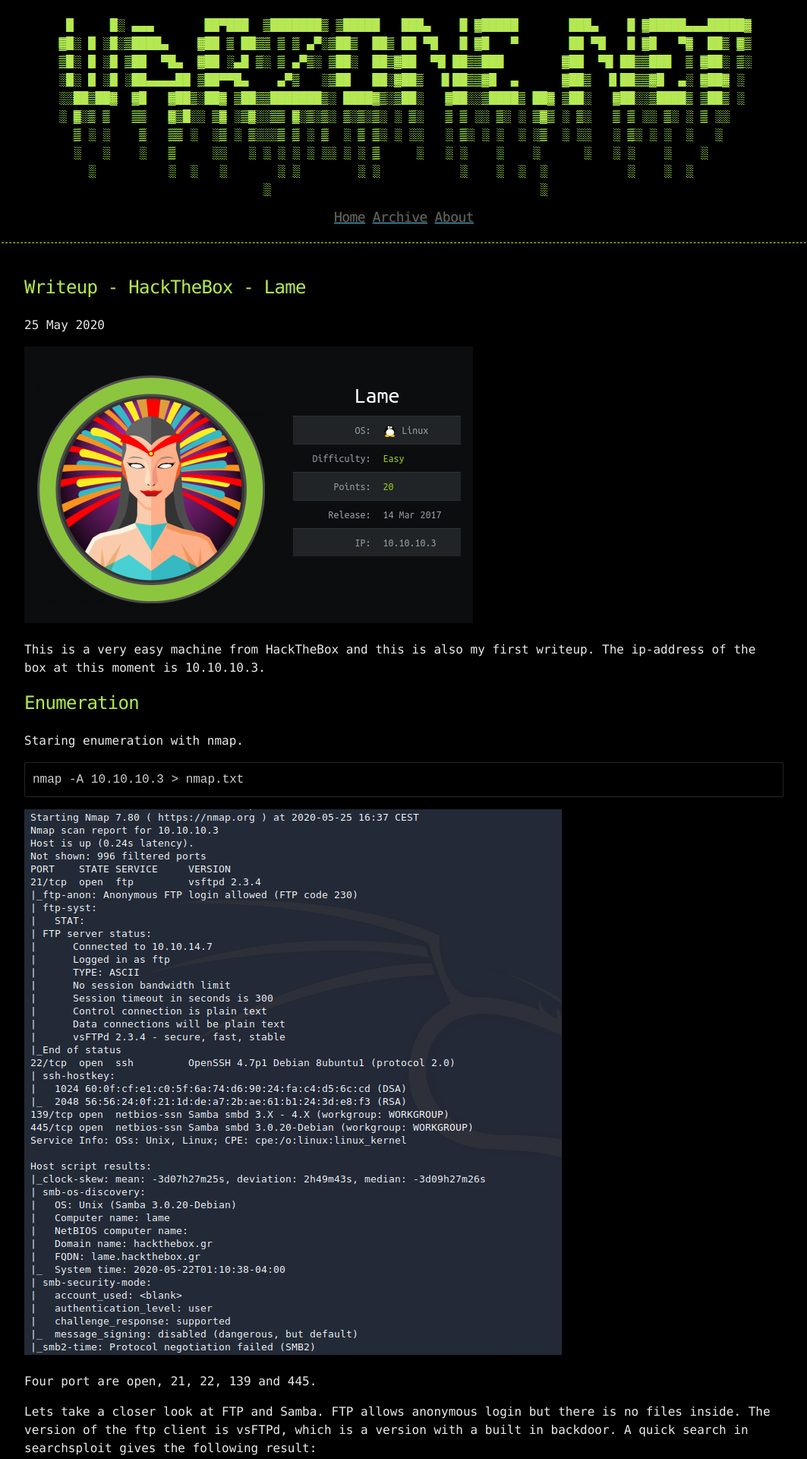
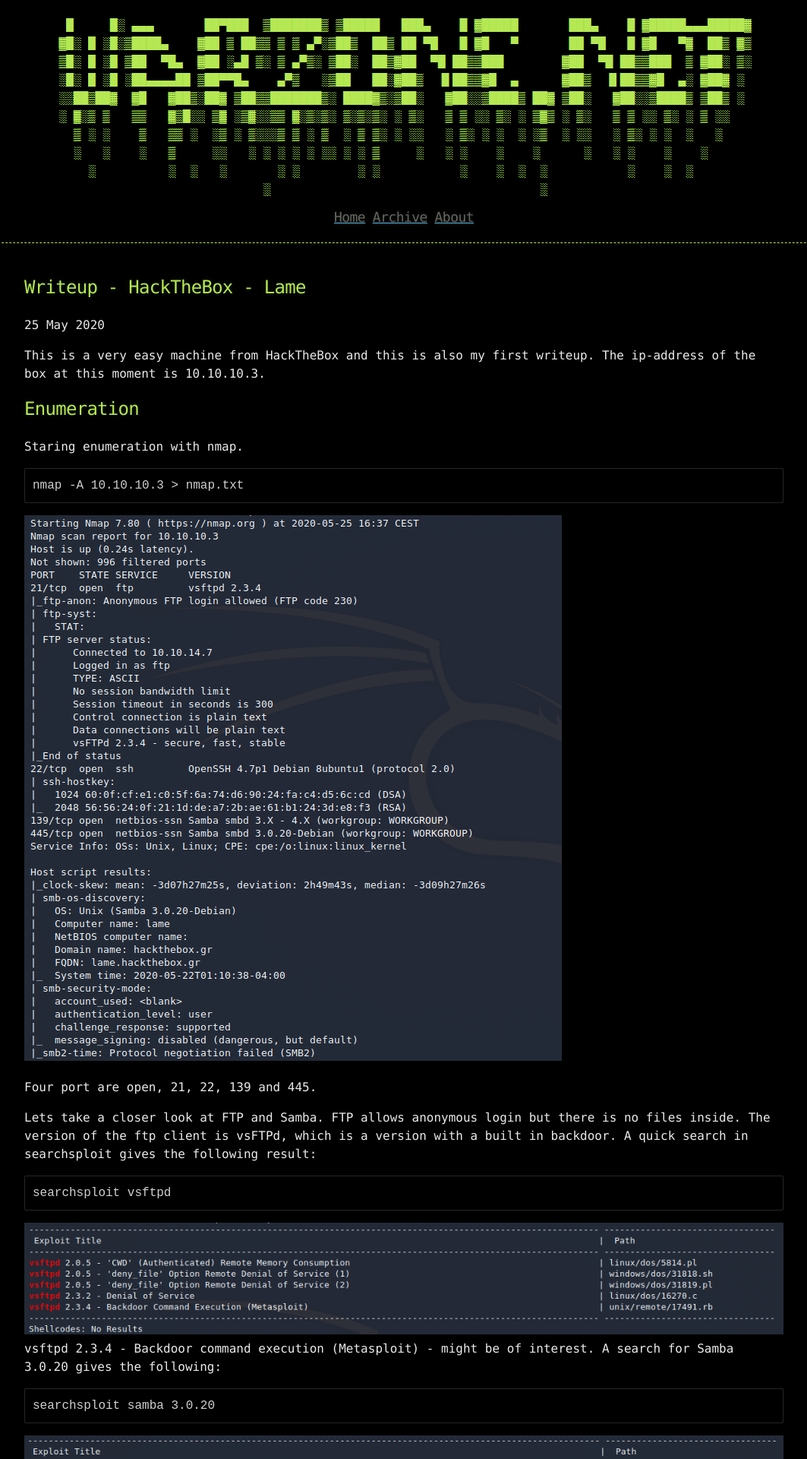
Before and after one commit to datahackare/warz0ne, a Jekyll site: the page built from _posts/2020-05-25-Lame.md, in a window 1280 px wide. Shown: the top 1920 px of the page at 76% size, without its empty margins (108-1171 px from the left). Built offline with Jekyll 4.4.1, drawn with Linux system fonts in a browser that asks for light colours.

Commit message:
Update 2020-05-25-Lame.md

```diff
--- a/_posts/2020-05-25-Lame.md
+++ b/_posts/2020-05-25-Lame.md
@@ -2,8 +2,6 @@
 title: Writeup - HackTheBox - Lame
 published: true
 ---
-![](Pictures/Lame/logo.png)
-
 This is a very easy machine from HackTheBox and this is also my first writeup.
 The ip-address of the box at this moment is 10.10.10.3.
 
```
